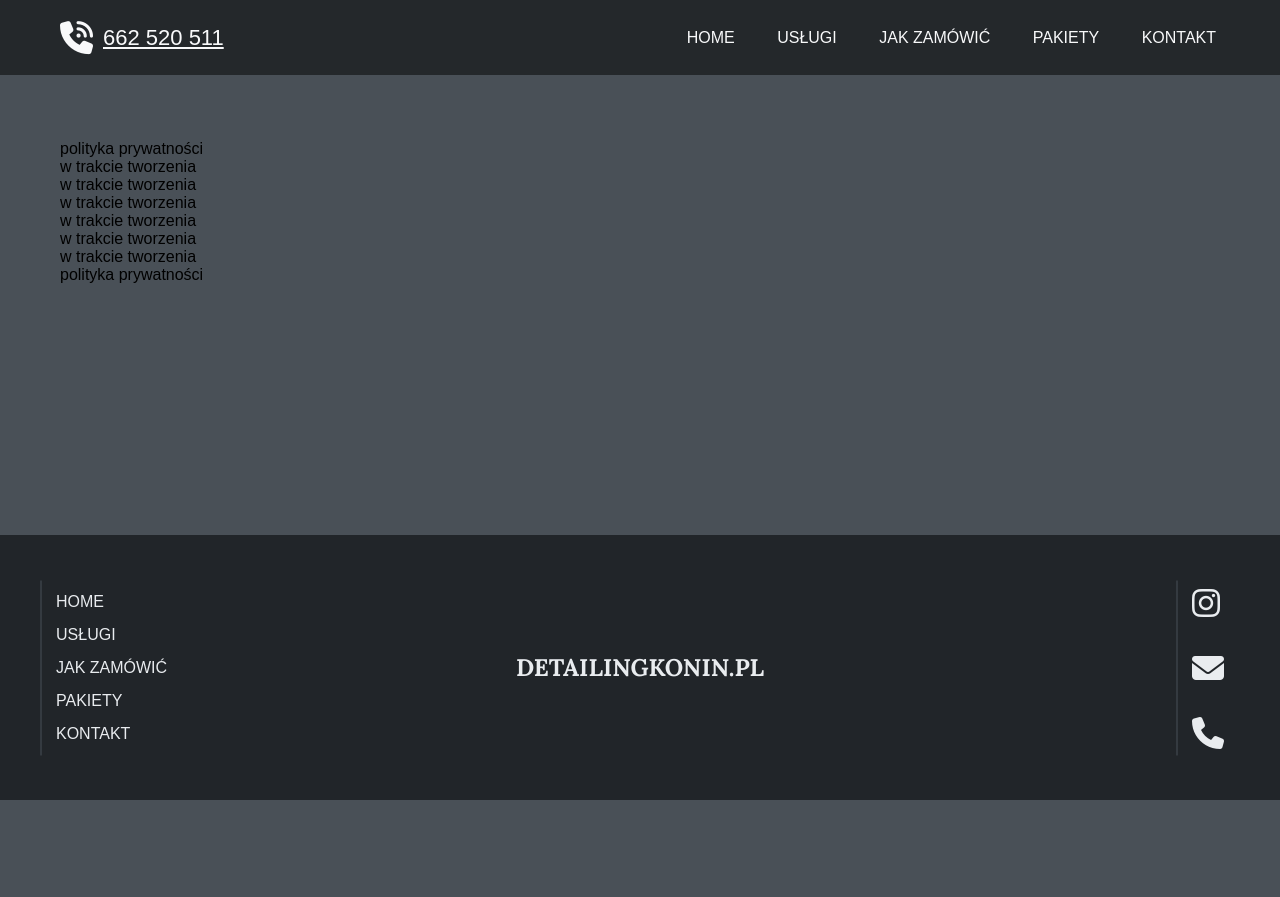
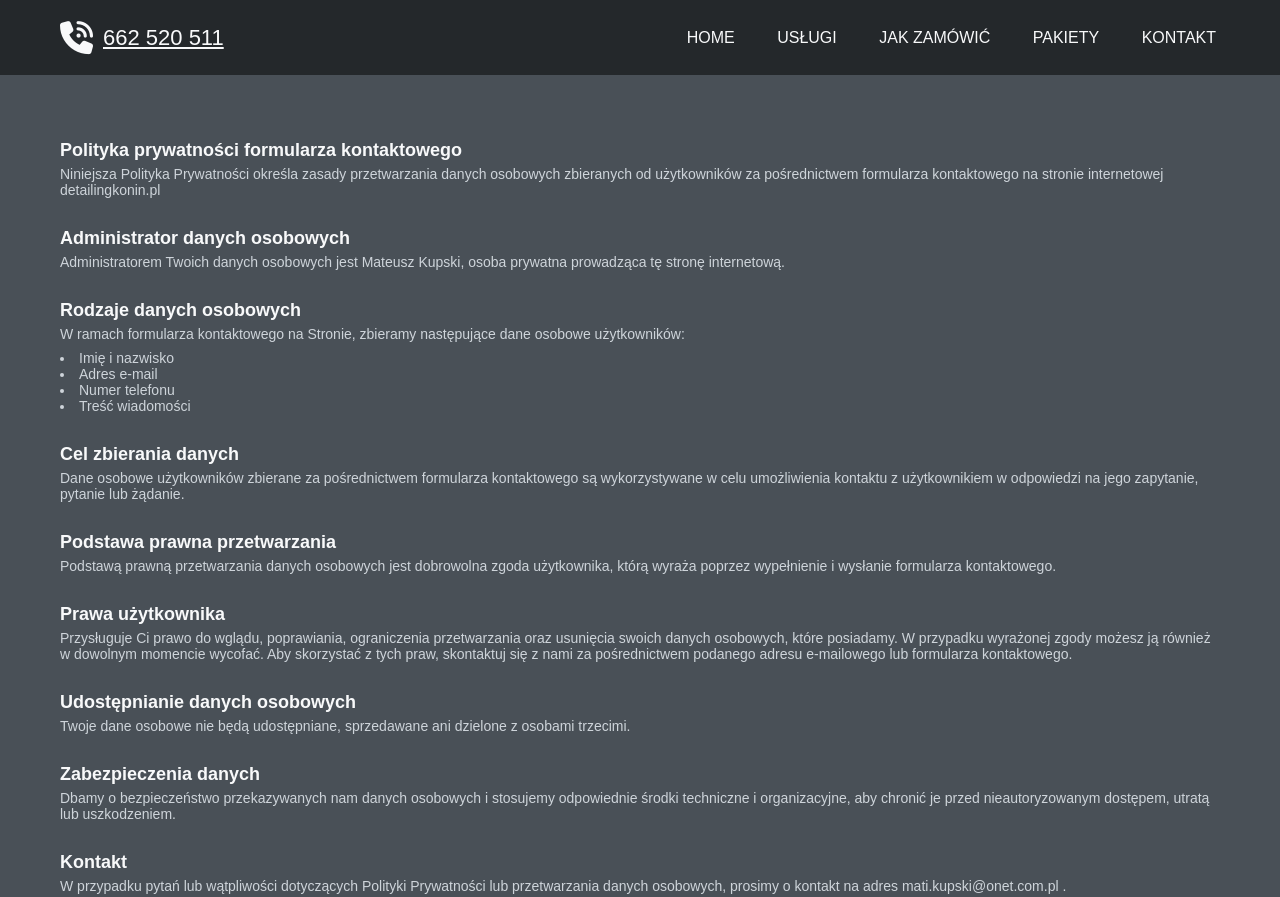
Before and after one commit to Czekol/autoDetaling, a website: page privacy-policy.html in a window 1280 px wide. Shown: the top 897 px of the page. Before the commit the page ends 800 px from the top, so only its background shows below. Drawn offline with Linux system fonts and the light colour scheme; a web font is replaced by a local one.

Commit message:
added privacy policy

```diff
--- a/privacy-policy.html
+++ b/privacy-policy.html
@@ -59,20 +59,77 @@
 </nav>
     <div class="wrapper">
         <div class="privacy-policy">
-            <p>polityka prywatności</p>
-            <p>w trakcie tworzenia</p>
-            <p>w trakcie tworzenia</p>
-            <p>w trakcie tworzenia</p>
-            <p>w trakcie tworzenia</p>
-            <p>w trakcie tworzenia</p>
-            <p>w trakcie tworzenia</p>
-            <p>polityka prywatności</p>
-        </div>
-    </div>
+
+            <div class="privacy-policy-box">
+                <p class="privacy-policy-title">Polityka prywatności formularza kontaktowego</p>
+                <p>Niniejsza Polityka Prywatności określa zasady przetwarzania danych osobowych zbieranych od
+                    użytkowników
+                    za pośrednictwem formularza kontaktowego na stronie internetowej detailingkonin.pl</p>
+            </div>
+
+            <div class="privacy-policy-box">
+                <p class="privacy-policy-title">Administrator danych osobowych</p>
+                <p>Administratorem Twoich danych osobowych jest Mateusz Kupski, osoba prywatna prowadząca tę stronę internetową.</p>
+            </div>
+
+            <div class="privacy-policy-box">
+                <p class="privacy-policy-title">Rodzaje danych osobowych</p>
+                <p>W ramach formularza kontaktowego na Stronie, zbieramy następujące dane osobowe użytkowników:</p>
+                <ul>
+                    <li>Imię i nazwisko</li>
+                    <li>Adres e-mail</li>
+                    <li>Numer telefonu</li>
+                    <li>Treść wiadomości</li>
+                </ul>
+            </div>
+
+            <div class="privacy-policy-box">
+                <p class="privacy-policy-title">Cel zbierania danych</p>
+                <p>Dane osobowe użytkowników zbierane za pośrednictwem formularza kontaktowego są wykorzystywane w celu
+                    umożliwienia kontaktu z użytkownikiem w odpowiedzi na jego zapytanie, pytanie lub żądanie.</p>
+            </div>
+
+            <div class="privacy-policy-box">
+                <p class="privacy-policy-title">Podstawa prawna przetwarzania</p>
+                <p>Podstawą prawną przetwarzania danych osobowych jest dobrowolna zgoda użytkownika, którą wyraża
+                    poprzez
+                    wypełnienie i wysłanie formularza kontaktowego.</p>
+            </div>
+
+            <div class="privacy-policy-box">
+                <p class="privacy-policy-title">Prawa użytkownika</p>
+                <p>Przysługuje Ci prawo do wglądu, poprawiania, ograniczenia przetwarzania oraz usunięcia swoich danych
+                    osobowych, które posiadamy. W przypadku wyrażonej zgody możesz ją również w dowolnym momencie
+                    wycofać.
+                    Aby skorzystać z tych praw, skontaktuj się z nami za pośrednictwem podanego adresu
+                    e-mailowego lub formularza kontaktowego.</p>
+            </div>
+
+            <div class="privacy-policy-box">
+                <p class="privacy-policy-title">Udostępnianie danych osobowych</p>
+                <p>Twoje dane osobowe nie będą udostępniane, sprzedawane ani dzielone z osobami trzecimi.</p>
+            </div>
+
+            <div class="privacy-policy-box">
+                <p class="privacy-policy-title">Zabezpieczenia danych</p>
+                <p>Dbamy o bezpieczeństwo przekazywanych nam danych osobowych i stosujemy odpowiednie środki techniczne
+                    i
+                    organizacyjne, aby chronić je przed nieautoryzowanym dostępem, utratą lub uszkodzeniem.</p>
+            </div>
 
 
+            <div class="privacy-policy-box">
+                <p class="privacy-policy-title">Kontakt</p>
+                <p>W przypadku pytań lub wątpliwości dotyczących Polityki Prywatności lub przetwarzania danych
+                    osobowych,
+                    prosimy o kontakt na adres mati.kupski@onet.com.pl .
+                </p>
+            </div>
+
+        </div>
 
 
+    </div>
 
     <footer class="footer">
     <div class="wrapper">
--- a/src/sass/pages/_privacy-policy.scss
+++ b/src/sass/pages/_privacy-policy.scss
@@ -1,3 +1,21 @@
 .privacy-policy {
-    margin-top: 14rem;
+	margin-top: 14rem;
 }
+
+.privacy-policy-box {
+	margin-bottom: 3rem;
+	color: #ced4da;
+	font-size: 1.4rem;
+}
+
+.privacy-policy-title {
+	margin-bottom: 0.5rem;
+	color: #f8f9fa;
+	font-size: 1.8rem;
+	font-weight: 700;
+}
+
+ul {
+	margin-top: .8rem;
+    list-style-position: inside;
+}
```
Also changed, not shown: dist/css/main.min.css, 1 other file.
